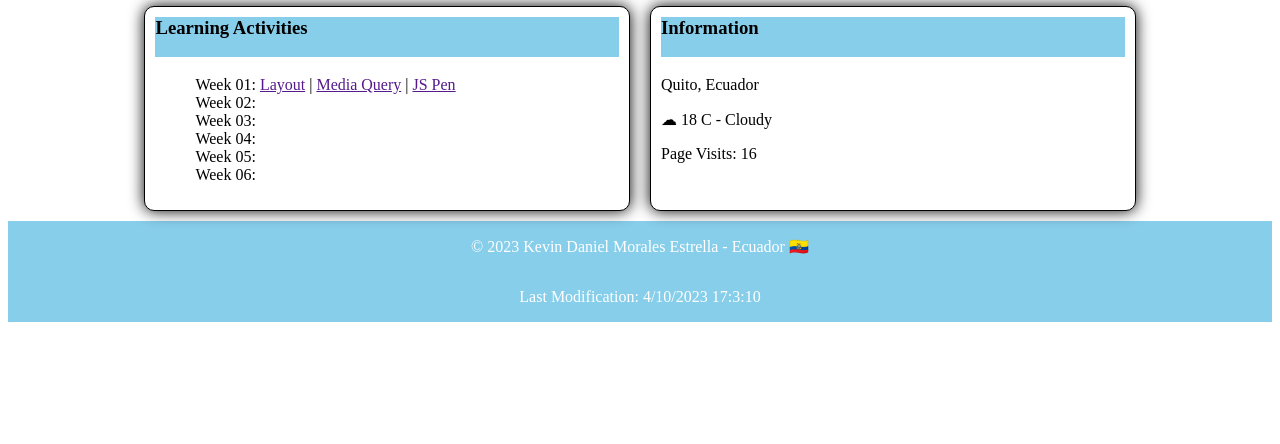
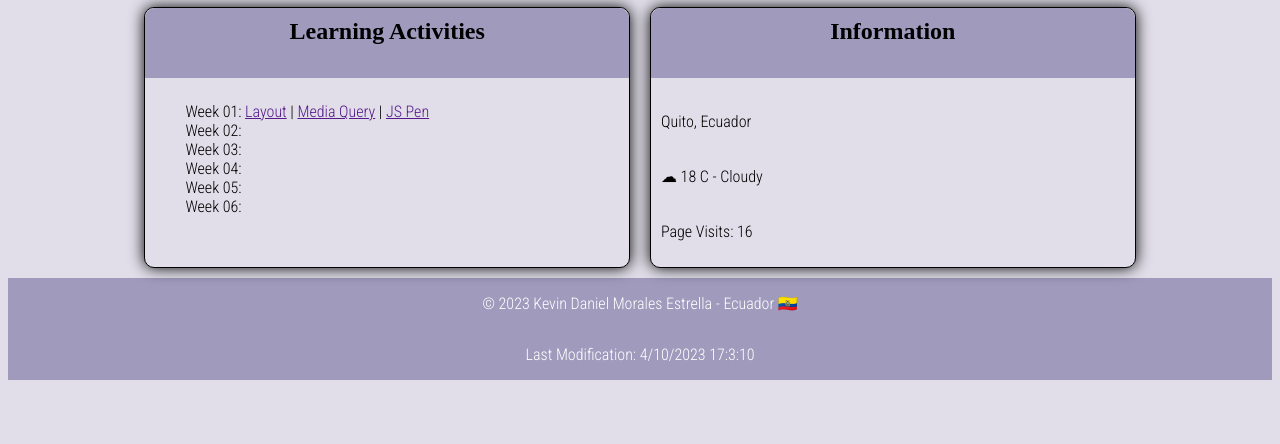
Before and after one commit to kevinmorales05/wdd230, a plain HTML site: page index.html in a window 1280 px wide. Shown: the part 356-800 px from the top of the page. Drawn offline with Linux system fonts and the light colour scheme; a web font is replaced by a local one.

Commit message:
Add fonts and colors

```diff
--- a/index.html
+++ b/index.html
@@ -8,6 +8,9 @@
     <title>Kevin Morales- WDD 230 - Web Frontend Development</title>
     <link rel="stylesheet" href="styles/base.css">
     <link rel="stylesheet" href="styles/larger.css">
+    <link rel="preconnect" href="https://fonts.googleapis.com">
+    <link rel="preconnect" href="https://fonts.gstatic.com" crossorigin>
+    <link href="https://fonts.googleapis.com/css2?family=Agbalumo&family=Pacifico&family=Roboto+Condensed:wght@300;700&family=Roboto:ital,wght@0,100;0,400;0,500;0,700;1,300&family=Zeyada&display=swap" rel="stylesheet">
 
 </head>
 <body>
--- a/styles/base.css
+++ b/styles/base.css
@@ -1,3 +1,17 @@
+:root {
+    --primary-color : #A09ABC;
+    --secondary-color: #B6A6CA;
+    --back-color: #E1DEE9;
+}
+
+body {
+    background-color: var(--back-color);
+    font-family: 'Roboto Condensed';
+  }
+  h1, h2, h3 {
+    font-family: 'Agbalumo' ;
+  }
+
 nav {
   display: flex;
   justify-content: center;
@@ -17,7 +31,7 @@ section ul li {
   list-style-type: none;
 }
 nav li:hover {
-  background-color: brown;
+  background-color: var(--secondary-color);
 }
 header {
   display: flex;
@@ -25,12 +39,9 @@ header {
   align-items: center;
   justify-content: center;
   margin-top: 10px;
-  background-color: skyblue;
+  background-color: var(--primary-color);
 }
 
-body {
-  background-color: white;
-}
 img {
   width: 90px;
   height: auto;
@@ -57,9 +68,15 @@ main h2 {
 .card {
   border-radius: 10px;
   border: 1px solid black;
-  padding: 10px;
+  padding: 0px;
   margin: 10px;
   box-shadow: 0 0 15px black;
+}
+.card p {
+    padding: 10px;
+}
+.card h3 {
+    text-align: center;
 }
 #card1 {
     grid-column: 1/2;
@@ -71,22 +88,26 @@ main h2 {
 }
 
 section h3 {
-    background-color: skyblue;
+    background-color: var(--primary-color);
     width: 100%;
-    height: 40px;
+    height: 60px;
     margin-top: 0;
     margin-left: 0;
     margin-right: 0;
+    border-top-right-radius: 10px;
+    border-top-left-radius: 10px;
+    padding-top: 10px;
+    font-size: 1.5rem;
 
 }
 section {
-    background-color: white;
+    background-color: var(--back-color);
 }
 footer {
   display: flex;
   justify-content: center;
   flex-direction: column;
   align-items: center;
-  background-color: skyblue;
+  background-color: var(--primary-color);
   color: white;
 }
--- a/styles/larger.css
+++ b/styles/larger.css
@@ -4,10 +4,11 @@
   }
 
   main h2 {
-    font-size: 1.1rem;
+    font-size: 1.3rem;
+    text-align: center;
   }
   main {
-    grid-template: 90px 1fr / 1fr 1fr;
+    grid-template: 110px 1fr / 1fr 1fr;
 
   }
   #card1 {
```
